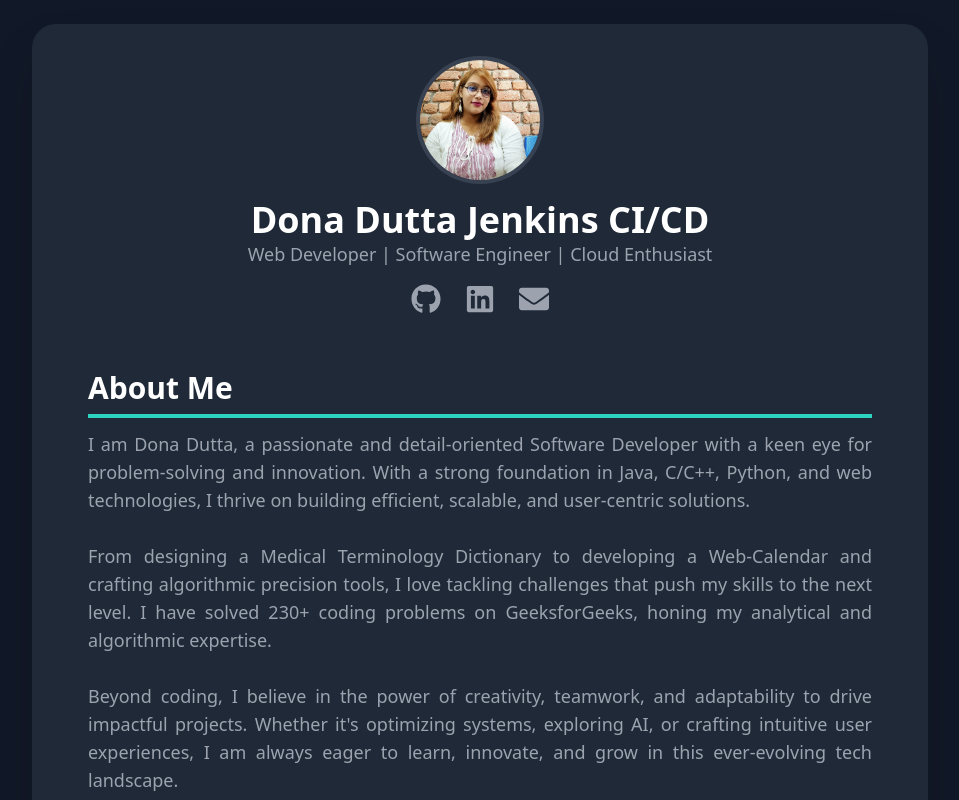
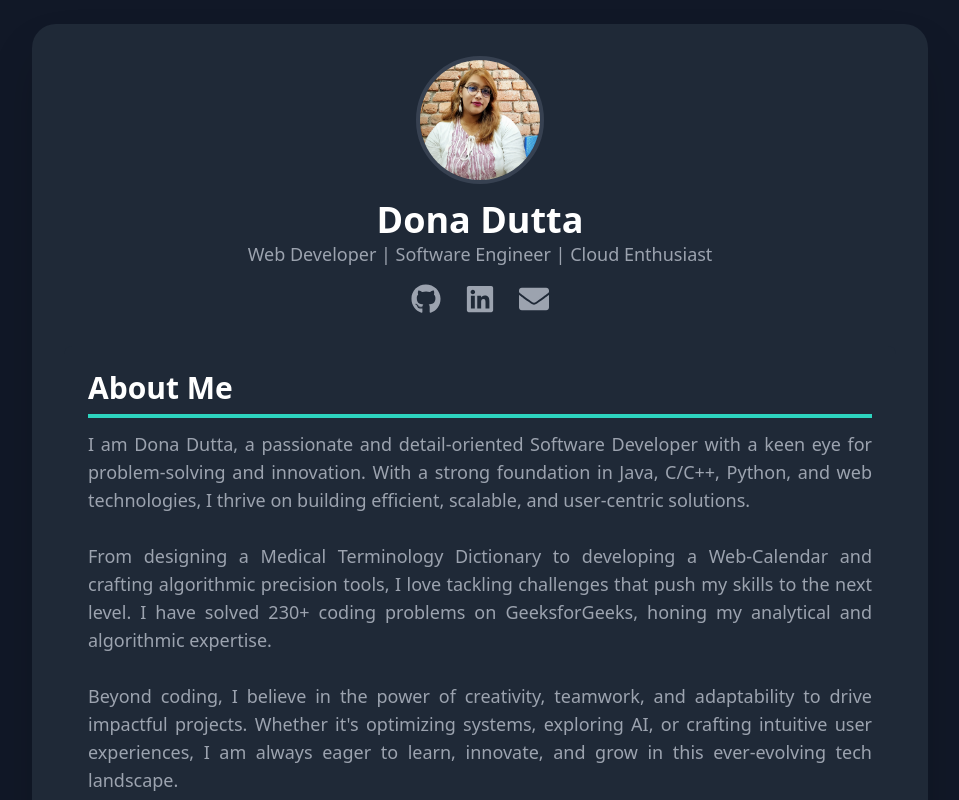
Before and after one commit to dona1503/Portfolio, a React (Vite) app: page / in a window 1280 px wide. Shown: the top 800 px of the page, without its empty margins (160-1119 px from the left). Built offline with nearby package versions, Linux system fonts and the light colour scheme.

Commit message:
change in code

```diff
--- a/src/components/Header.jsx
+++ b/src/components/Header.jsx
@@ -8,7 +8,7 @@ const Header = () => (
             alt="Dona Dutta"
             className="w-32 h-32 rounded-full border-4 border-gray-700"
         />
-        <h1 className="text-4xl font-extrabold mt-4 text-white">Dona Dutta Jenkins CI/CD</h1>
+        <h1 className="text-4xl font-extrabold mt-4 text-white">Dona Dutta</h1>
         <p className="text-gray-400 text-lg">Web Developer | Software Engineer | Cloud Enthusiast</p>
         <div className="flex space-x-6 mt-4 text-3xl text-gray-400">
             <a href="https://github.com/dona1503" className="hover:text-teal-400 transition duration-300">
```
